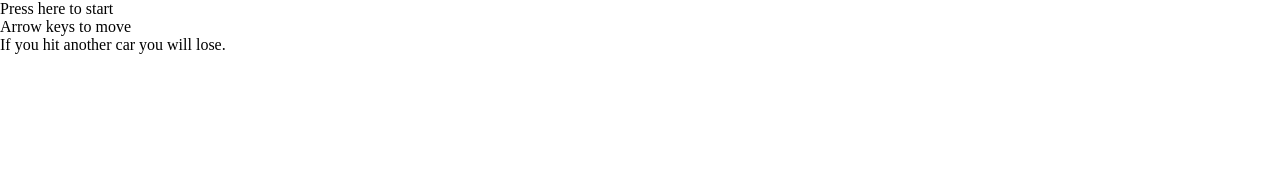
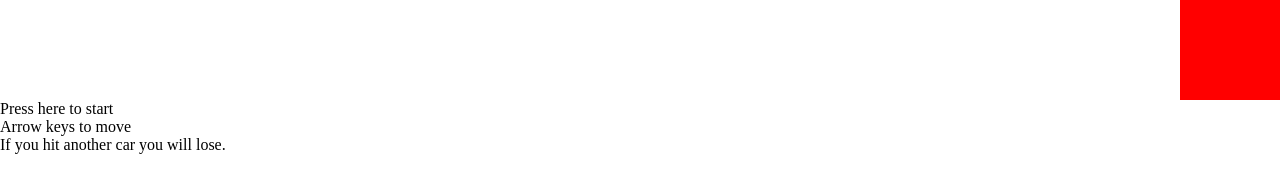
Before and after one commit to Dorababupc/Traffic-Rider, a plain HTML site: page index.html in a window 1280 px wide. Drawn offline with Linux system fonts and the light colour scheme.

Commit message:
understanding request animation framework
Here we have taken an example of a box and have animated it using the request animation framework.

```diff
--- a/index.html
+++ b/index.html
@@ -13,9 +13,15 @@
         .hide{
             display: none;
         }
+        .box{
+            width: 100px;
+            height: 100px;
+            background-color: red;
+        }
     </style>
 </head>
 <body>
+     <div class="box"></div>
      <div class="carGame">
         <div class="score"></div>
         <div class="startScreen">
--- a/script.js
+++ b/script.js
@@ -3,12 +3,21 @@ const startScreen=document.querySelector('.startScreen');
 const gameArea=document.querySelector('.gameArea');
 document.addEventListener('keyup',keyUp);
 document.addEventListener('keydown',keyDown);
+startScreen.addEventListener('click',start);
 const keys={
     ArrowUp:false,
     ArrowDown:false,
     ArrowLeft:false,
     ArrowRight:false
 }
+function start(){
+    window.requestAnimationFrame(startGame);
+}
+function startGame(){
+    console.log("Yes the game is started");
+    window.requestAnimationFrame(startGame);
+}
+
 function keyUp(e){
     e.preventDefault();
     // console.log(`${e.key} releasing`);
@@ -21,3 +30,14 @@ function keyDown(e){
     keys[e.key]=true;
     console.log(keys);
 }
+const box=document.querySelector('.box');
+function move(){
+    xpos=xpos+10;
+    box.style.transform=`translateX(${xpos}px)`;
+    let ww=document.body.clientWidth-100;
+    if(xpos<ww){
+        window.requestAnimationFrame(move);
+    }
+}
+let xpos=0;
+window.requestAnimationFrame(move);
```
